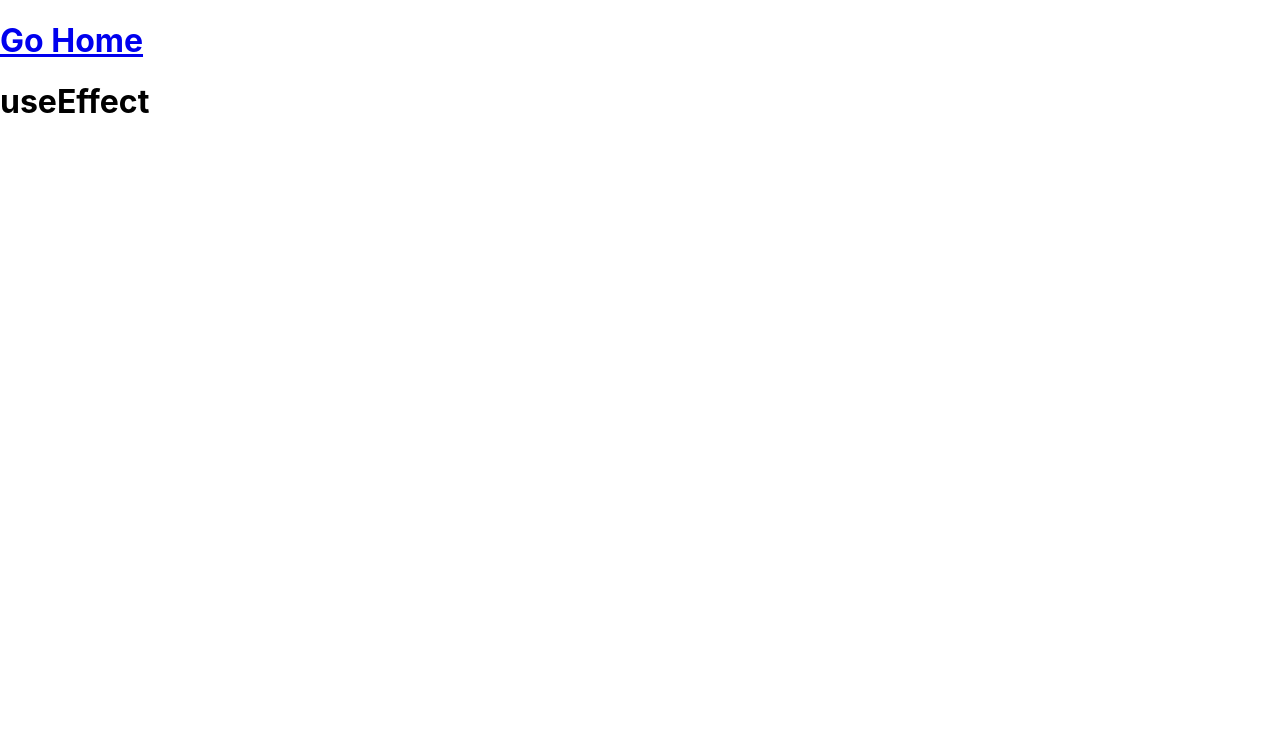
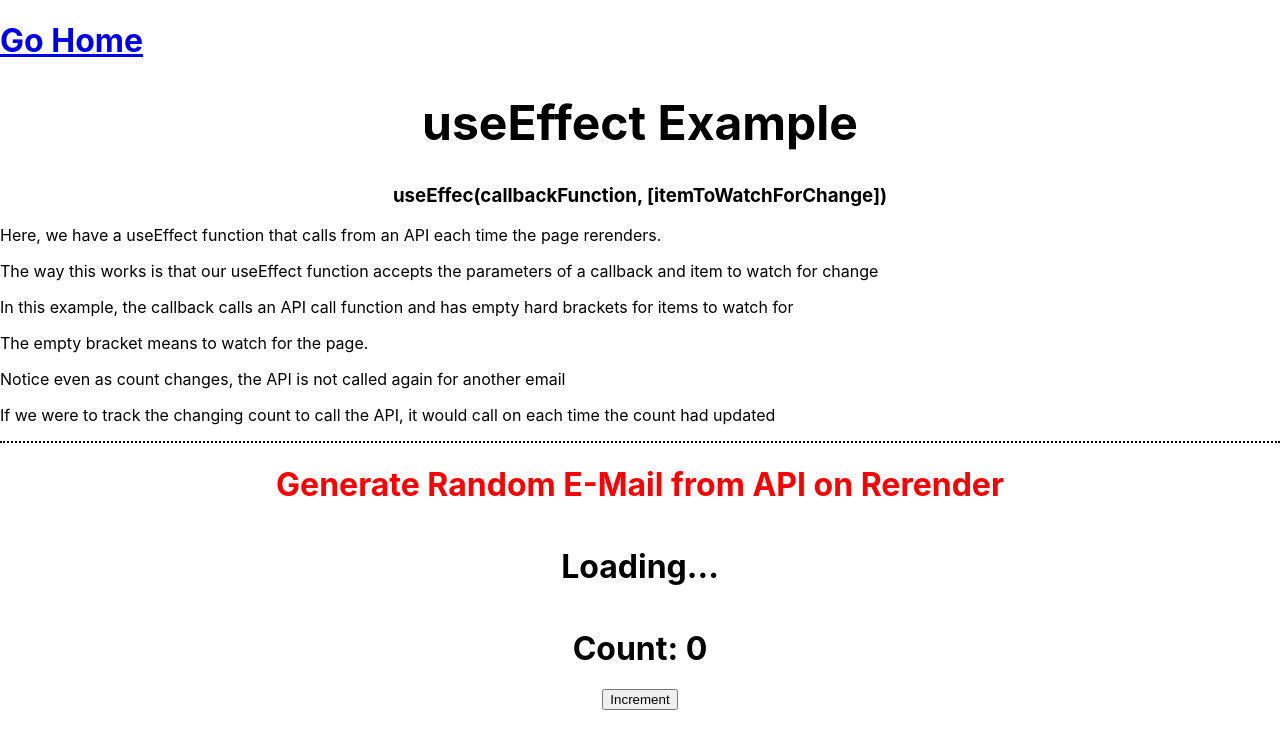
Before and after one commit to knguyen111601/React_Hook_Notes_Examples, a React (Create React App) app: page /useEffect in a window 1280 px wide. Shown: the top 748 px of the page. Built offline with nearby package versions, Linux system fonts and the light colour scheme; no server answers.

Commit message:
useEffect tutorial complete

```diff
--- a/package.json
+++ b/package.json
@@ -6,6 +6,7 @@
     "@testing-library/jest-dom": "^5.16.4",
     "@testing-library/react": "^13.3.0",
     "@testing-library/user-event": "^13.5.0",
+    "axios": "^0.27.2",
     "react": "^18.2.0",
     "react-dom": "^18.2.0",
     "react-router-dom": "^6.3.0",
--- a/src/pages/UseEffectTutorial.js
+++ b/src/pages/UseEffectTutorial.js
@@ -1,7 +1,41 @@
+import { useEffect, useState } from "react"
+import axios from "axios"
+
 const UseEffectTutorial = () => {
+
+    const [data, setData] = useState(null)
+    const [count, setCount] = useState(0)
+
+
+    const apiCall = () => {
+        axios.get("https://jsonplaceholder.typicode.com/comments").then((res)=>{
+            const num = Math.floor(Math.random() * 500)
+            setData(res.data[num].email)
+        })
+    }
+
+    useEffect(()=>{
+        apiCall()
+    }, [])
+
     return <>
+        <div style={{borderBottom:"2px dotted black"}}>
+            <h1 style={{textAlign:"center", fontSize:"3em"}}>useEffect Example</h1>
+            <h3 style={{textAlign:"center"}}>useEffec(callbackFunction, [itemToWatchForChange])</h3>
+            <p>Here, we have a useEffect function that calls from an API each time the page rerenders.</p>
+            <p>The way this works is that our useEffect function accepts the parameters of a callback and item to watch for change</p>
+            <p>In this example, the callback calls an API call function and has empty hard brackets for items to watch for</p>
+            <p>The empty bracket means to watch for the page.</p>
+            <p>Notice even as count changes, the API is not called again for another email</p>
+            <p>If we were to track the changing count to call the API, it would call on each time the count had updated</p>
+        </div>
 
-        <h1>useEffect</h1>
+        <div style={{display:"flex", alignItems:"center", flexDirection:"column"}}>
+            <h1 style={{color:"red"}}>Generate Random E-Mail from API on Rerender</h1>
+            {data ? <h1>{data}</h1> : <h1>Loading...</h1>}
+            <h1>Count: {count}</h1>
+            <button onClick={()=>{setCount(count + 1)}}>Increment</button>
+        </div>
 
     </>
 }
```
Also changed, not shown: 1 other file (tests, documents, lock files or other folders).
